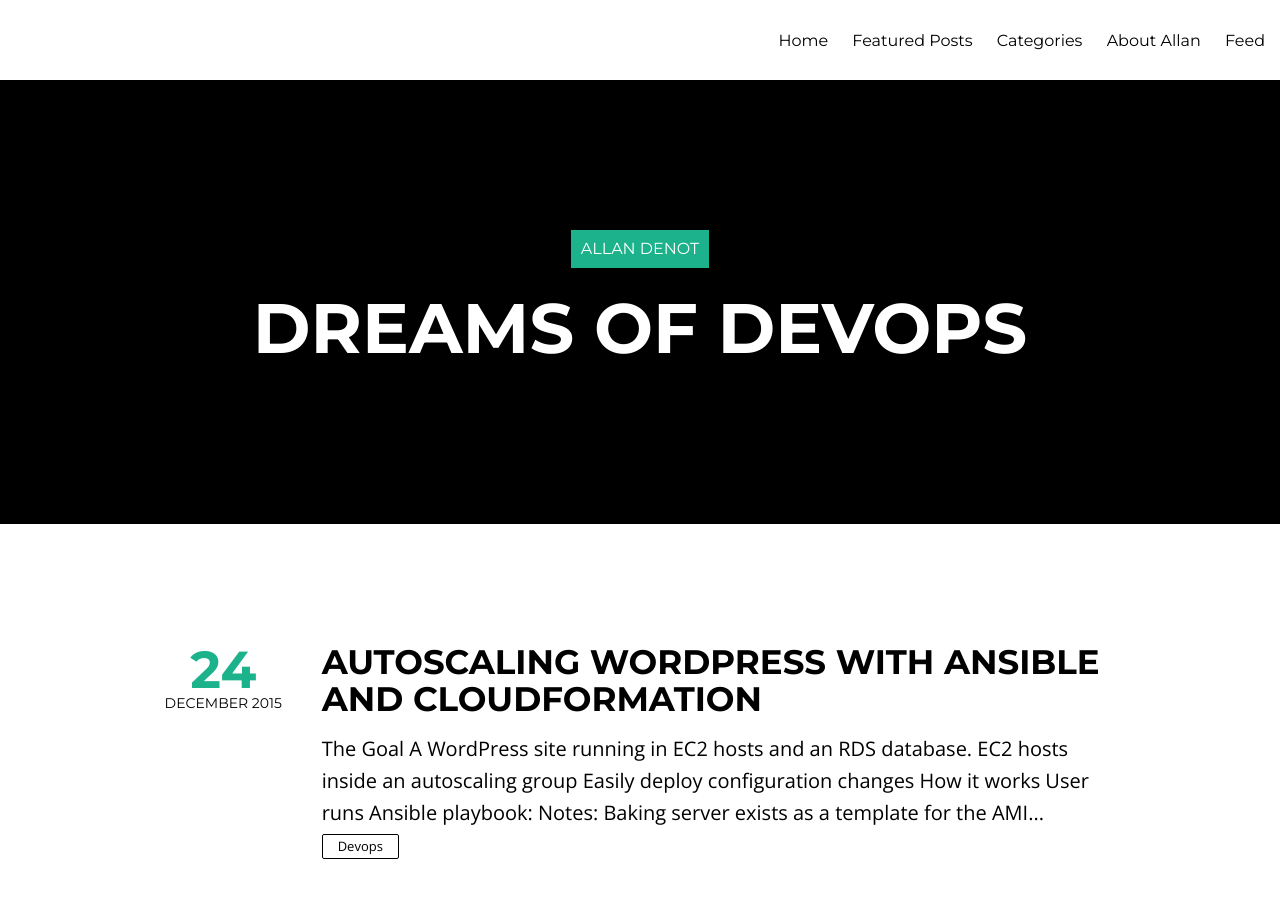
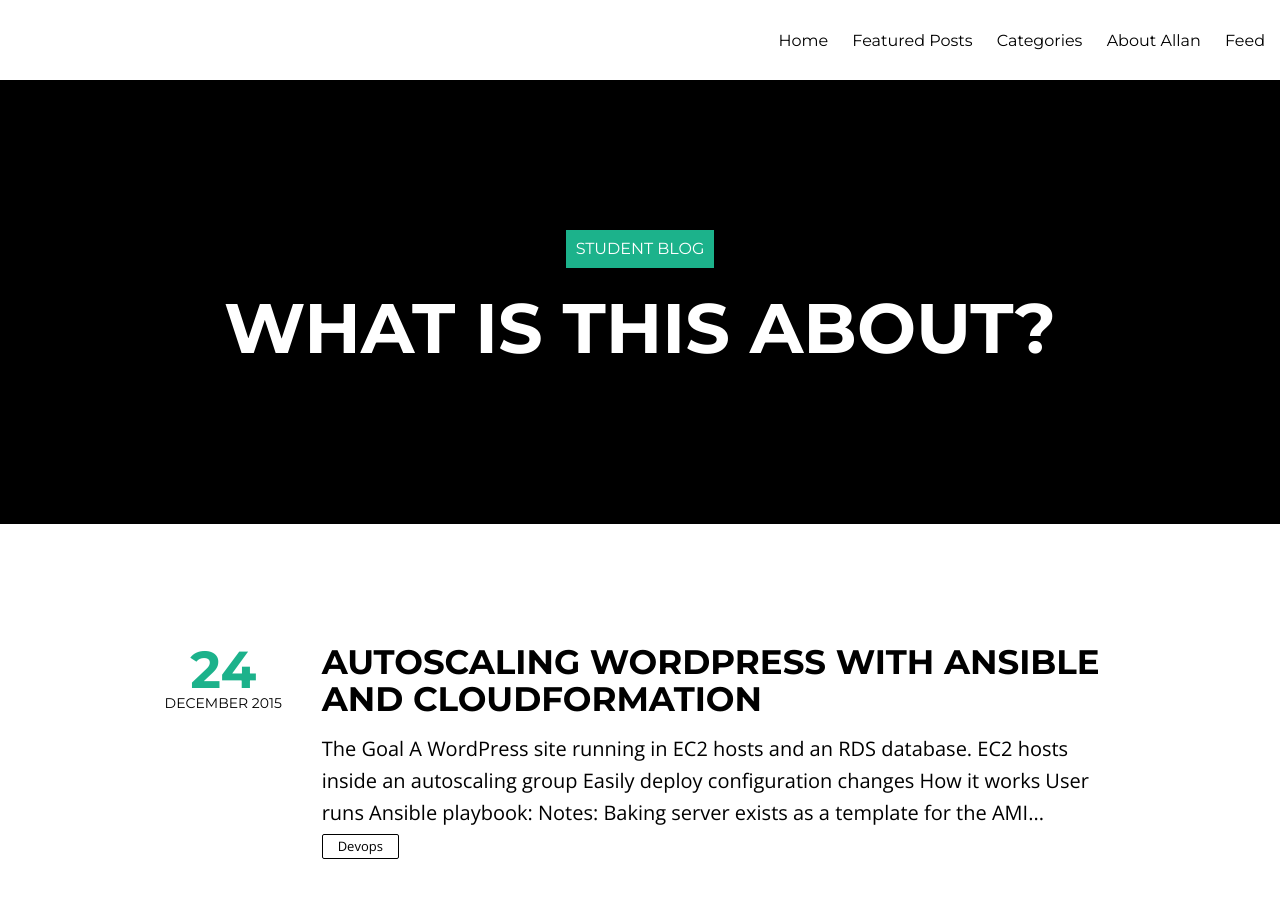
Before and after one commit to publisha/student_site, a Jekyll site: the page built from index.html, in a window 1280 px wide and 900 px high. Built offline with Jekyll 4.4.1, drawn with Linux system fonts in a browser that asks for light colours; nearby versions of some CDN libraries; the list of posts is cut into pages by our own code; some of the changed lines change nothing that is shown.

Commit message:
config chamges

```diff
--- a/_config.yml
+++ b/_config.yml
@@ -1,31 +1,27 @@
-title:            Allan Denot
-description:      "Dreams of DevOps"
+title:            Student Blog
+description:      "What is this about?"
 logo:             logo.png
-disqus_shortname: adenot
+disqus_shortname:
 share:            true
 dropcap:		      true
-# Change url to your domain. Leave localhost server or blank when working locally.
-# or use the hint from http://jekyllrb.com/docs/github-pages/ to keep this the same
-# whether working locally or remotely. Start Jekyll with: jekyll serve --baseurl ''
-#url:        	    http://allandenot.com
+
+#url:
 
 # Owner/author information
 owner:
-  name:           Allan Denot
+  name:           Your name
   avatar:         adenot.jpg
   email:          adenot at gmail
   # Use the coder's toolbox at http://coderstoolbox.net/string/#!encoding=xml&action=encode&charset=us_ascii to encode your description into XML string
   description:    'From publishing software to the cloud, I started in 2001 by releasing a Linux distribution in Brazil, built 2 more products, co-founded a company, migrated to Australia, got a master’s degree, got married, became an Australian citizen and a DevOps engineer, now looking into the future of platforms.'
   # Social networking links used in footer. Update and remove as you like.
-  twitter:        denot
-  facebook:       allandenot
-  github:         adenot
+  twitter:        student
+  facebook:       student
+  github:         student
 
 # Analytics and webmaster tools stuff goes here
-google_analytics:  UA-7269254-2
-google_verify: zw7TMFq_zQa7OSBv4Tt7oqrlvN45XpNapPCFpiI0YUw
-# https://ssl.bing.com/webmaster/configure/verify/ownership Option 2 content= goes here
-bing_verify:
+# google_analytics:  UA-7269254-2
+# google_verify: zw7TMFq_zQa7OSBv4Tt7oqrlvN45XpNapPCFpiI0YUw
 
 # Links to include in footer navigation
 # For external links add external: true
@@ -42,9 +38,7 @@ links:
     url: /about
 
 # http://en.wikipedia.org/wiki/List_of_tz_database_time_zones
-timezone:    Australia/Sydney
-future:      true
-highlighter: pygments
+timezone:
 markdown:    kramdown
 paginate:    5
 paginate_path: "page:num"
@@ -57,19 +51,11 @@ kramdown:
   footnote_nr: 1
   entity_output: as_char
   toc_levels: 1..6
-  use_coderay: false
-
-  coderay:
-    coderay_line_numbers:
-    coderay_line_numbers_start: 1
-    coderay_tab_width: 4
-    coderay_bold_every: 10
-    coderay_css: class
 
 prose:
   rooturl: '_posts'
-  siteurl: 'http://adenot.github.io/'
-  relativeLinks: 'http://adenot.github.io/links.jsonp'
+  siteurl: 'https://publisha.github.io/studentblog'
+  relativeLinks: 'https://publisha.github.io/studentblog/links.jsonp'
   media: 'images'
   metadata:
     _posts:
```
